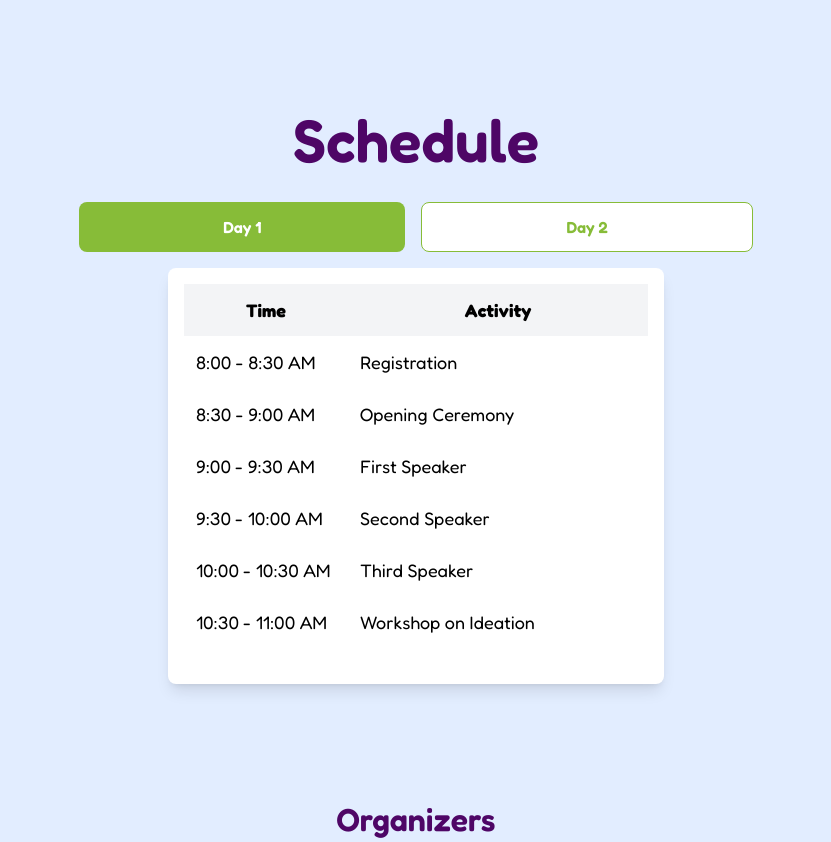
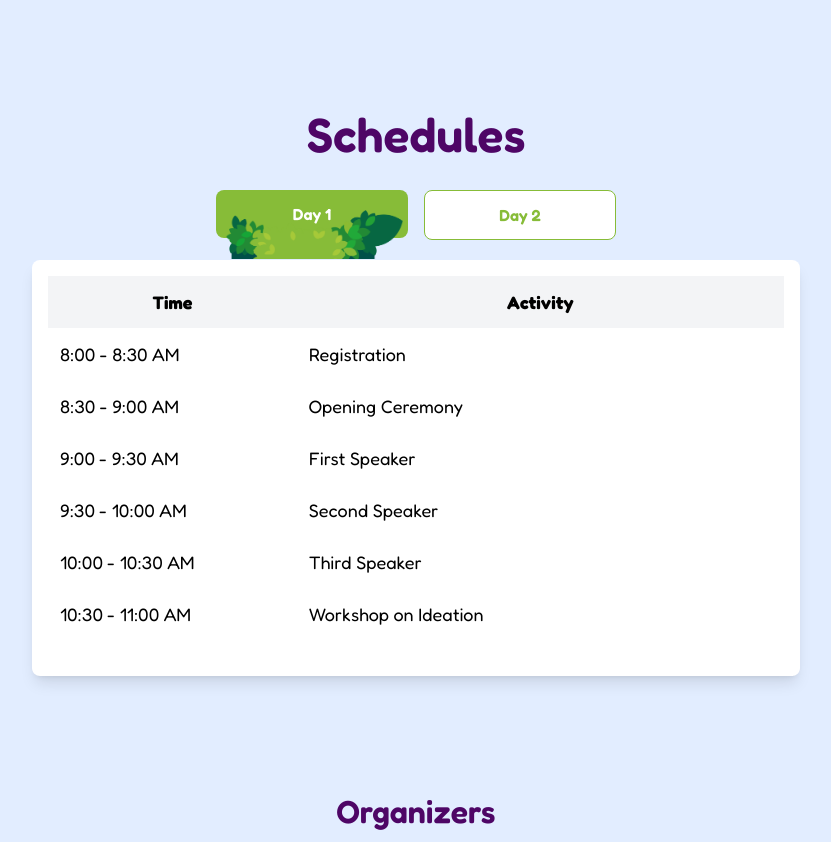
Before and after one commit to JoseArron/central-launch, a Next.js app: page / in a window 1280 px wide. Shown: the part 3902-4744 px from the top of the page, without its empty margins (224-1055 px from the left). Built offline with nearby package versions, Linux system fonts and the light colour scheme.

Commit message:
added active tab image

```diff
--- a/src/components/sections/Schedules.tsx
+++ b/src/components/sections/Schedules.tsx
@@ -2,6 +2,7 @@
 
 import React, { useState } from 'react';
 import ScheduleItem from '../ScheduleItem';
+
 
 const Schedules: React.FC = () => {
   const [activeTab, setActiveTab] = useState<'day1' | 'day2'>('day1');
@@ -69,22 +70,40 @@ const Schedules: React.FC = () => {
 
   return (
     <div className="flex flex-col items-center justify-center py-16 px-4 md:px-24 lg:px-24 xl:px-36 bg-[#E2EDFF]">
-      <text className='mb-8 text-6xl font-semibold'>Schedule</text>
-      <div className="flex space-x-4 mb-4">
+      <text className='mb-8 text-5xl font-semibold'>Schedules</text>
+      <div className="flex justify-center space-x-4 mb-5 w-full">
+        <div className="relative">
           <button
-          className={`py-3 px-36 font-semibold rounded-lg transition-colors duration-300 ${activeTab === 'day1' ? 'bg-[#87BC38] text-white' : 'bg-white text-[#87BC38] border border-[#87BC38]'}`}
+            className={`py-3 max-w-xs min-w-48 font-semibold rounded-lg transition-colors duration-300 ${activeTab === 'day1' ? 'bg-[#87BC38] text-white' : 'bg-white text-[#87BC38] border border-[#87BC38]'}`}
             onClick={() => setActiveTab('day1')}
           >
             Day 1
           </button>
+          {activeTab === 'day1' && (
+            <img
+              src="/assets/active.png"
+              alt="Active Tab Image"
+              className="absolute top-4 left-0 w-full max-w-xs mx-auto object-cover"
+            />
+          )}
+        </div>
+        <div className="relative">
           <button
-          className={`py-3 px-36 font-semibold rounded-lg transition-colors duration-300 ${activeTab === 'day2' ? 'bg-[#87BC38] text-white' : "bg-white text-[#87BC38] border border-[#87BC38] "}`}
+            className={`py-3 max-w-xs min-w-48 font-semibold rounded-lg transition-colors duration-300 ${activeTab === 'day2' ? 'bg-[#87BC38] text-white' : "bg-white text-[#87BC38] border border-[#87BC38] "}`}
             onClick={() => setActiveTab('day2')}
           >
             Day 2
           </button>
+          {activeTab === 'day2' && (
+            <img
+              src="/assets/active.png"
+              alt="Active Tab Image"
+              className="absolute top-4 left-0 w-full max-w-xs mx-auto object-cover"
+            />
+          )}
         </div>
-      <div className="w-2/4 mx-auto rounded-lg shadow-lg p-4 bg-white">
+      </div>
+      <div className="w-full max-w-3xl mx-auto rounded-lg shadow-lg p-4 bg-white">
         {renderContent()}
       </div>
     </div>
```
Also changed, not shown: public/assets/active.png (added). Lines whose indentation alone changed are shown as unchanged.
